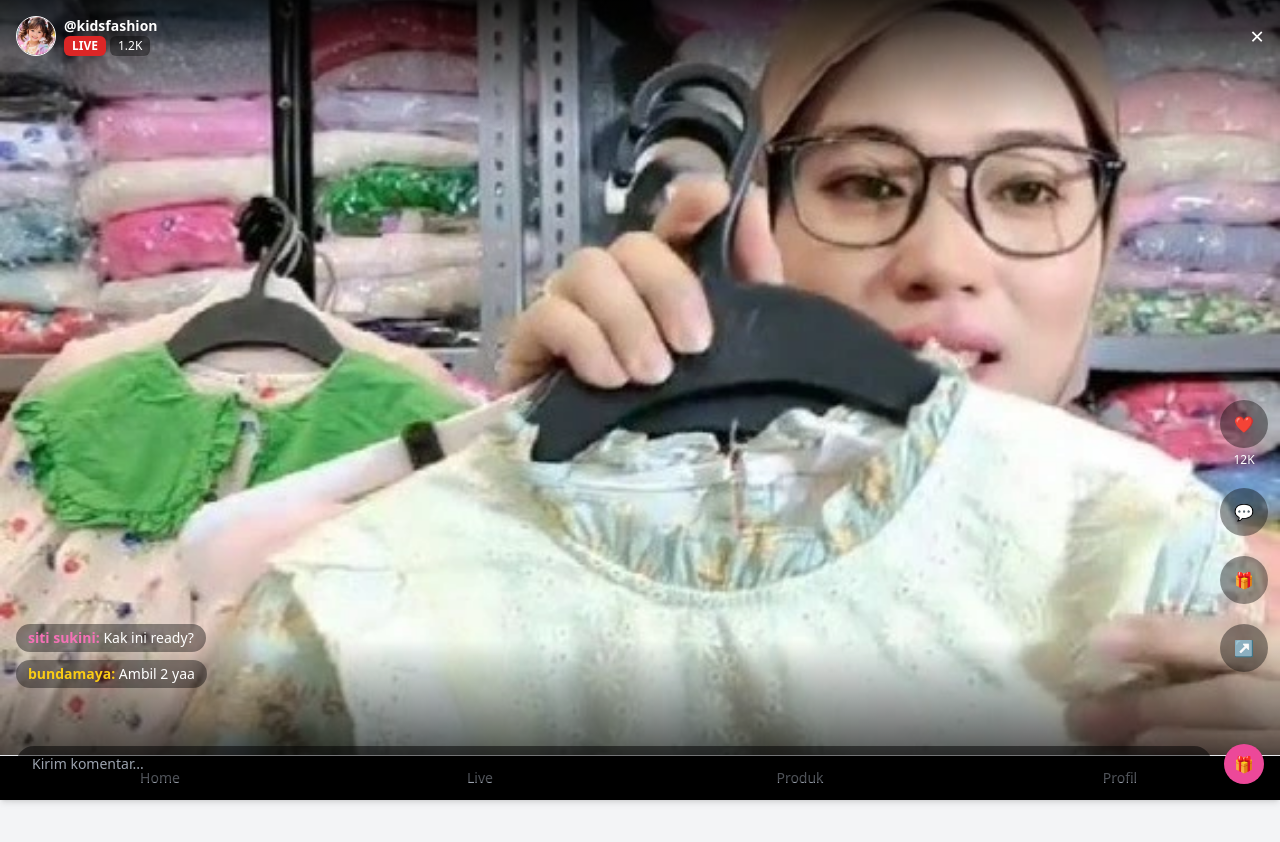
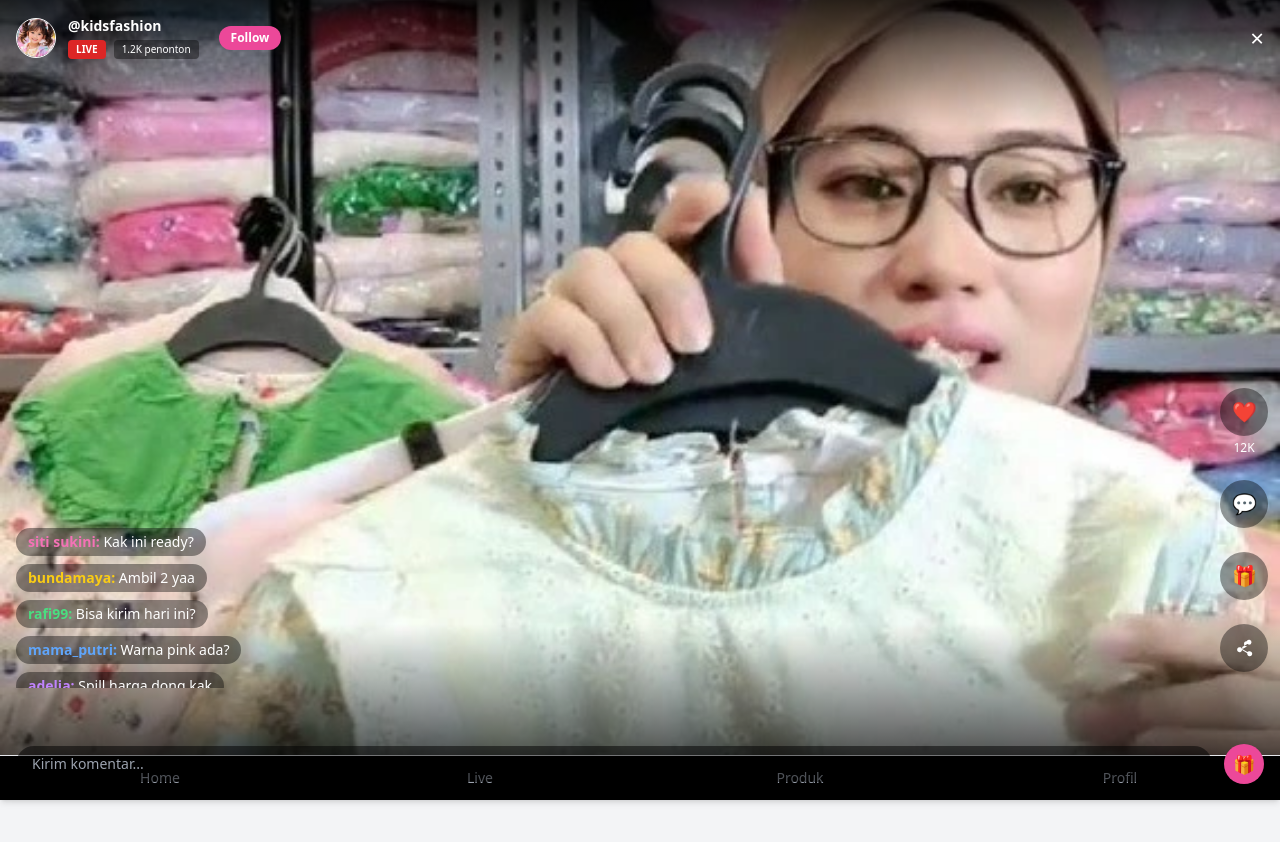
Before and after one commit to djdonjuan86-coder/kfs, a Next.js app: page /x in a window 1280 px wide. Shown: the top 842 px of the page. Built offline with nearby package versions, Linux system fonts and the light colour scheme.

Commit message:
fix product

```diff
--- a/src/app/x/page.js
+++ b/src/app/x/page.js
@@ -1,50 +1,61 @@
 export default function LivePage() {
   return (
     <div className="relative w-full h-screen bg-black overflow-hidden text-white">
-      {/* Background Video / Thumbnail */}
+      {/* Background */}
       <img src="/images/baju-anak.webp" alt="Live" className="absolute inset-0 w-full h-full object-cover" />
 
-      {/* Top Gradient */}
+      {/* Gradients */}
       <div className="absolute top-0 left-0 w-full h-32 bg-gradient-to-b from-black/80 to-transparent"></div>
-
-      {/* Bottom Gradient */}
-      <div className="absolute bottom-0 left-0 w-full h-40 bg-gradient-to-t from-black/90 to-transparent"></div>
+      <div className="absolute bottom-0 left-0 w-full h-44 bg-gradient-to-t from-black/90 to-transparent"></div>
 
       {/* TOP BAR */}
       <div className="absolute top-4 left-4 right-4 flex items-center justify-between z-20">
-        {/* Live Info */}
-        <div className="flex items-center gap-2">
+        {/* Left Info */}
+        <div className="flex items-center gap-3">
           <img src="/images/setelan-anak.webp" className="w-10 h-10 rounded-full border border-white" alt="avatar" />
 
           <div>
             <p className="text-sm font-semibold">@kidsfashion</p>
-            <div className="flex items-center gap-1">
-              <span className="bg-red-600 text-xs px-2 py-[2px] rounded-md font-bold">LIVE</span>
-              <span className="text-xs bg-black/40 px-2 py-[2px] rounded-md">1.2K</span>
+
+            <div className="flex items-center gap-2 mt-1">
+              <span className="bg-red-600 text-[10px] px-2 py-[2px] rounded font-bold">LIVE</span>
+
+              <span className="text-[10px] bg-black/40 px-2 py-[2px] rounded">1.2K penonton</span>
             </div>
           </div>
+
+          {/* FOLLOW BUTTON */}
+          <button className="ml-2 bg-pink-500 text-xs px-3 py-1 rounded-full font-semibold">Follow</button>
         </div>
 
-        {/* Close Button */}
+        {/* Close */}
         <button className="text-white text-2xl font-light">×</button>
       </div>
 
       {/* RIGHT SIDE ACTIONS */}
-      <div className="absolute right-3 bottom-32 flex flex-col items-center gap-5 z-20">
+      <div className="absolute right-3 bottom-32 flex flex-col items-center gap-6 z-20">
+        {/* Like */}
         <div className="flex flex-col items-center">
-          <div className="w-12 h-12 bg-black/40 rounded-full flex items-center justify-center">❤️</div>
+          <div className="w-12 h-12 bg-black/40 rounded-full flex items-center justify-center text-xl">❤️</div>
           <span className="text-xs mt-1">12K</span>
         </div>
 
-        <div className="w-12 h-12 bg-black/40 rounded-full flex items-center justify-center">💬</div>
+        {/* Comment */}
+        <div className="w-12 h-12 bg-black/40 rounded-full flex items-center justify-center text-xl">💬</div>
 
-        <div className="w-12 h-12 bg-black/40 rounded-full flex items-center justify-center">🎁</div>
+        {/* Gift */}
+        <div className="w-12 h-12 bg-black/40 rounded-full flex items-center justify-center text-xl">🎁</div>
 
-        <div className="w-12 h-12 bg-black/40 rounded-full flex items-center justify-center">↗</div>
+        {/* SHARE BUTTON (SVG lebih mirip asli) */}
+        <div className="w-12 h-12 bg-black/40 rounded-full flex items-center justify-center">
+          <svg xmlns="http://www.w3.org/2000/svg" viewBox="0 0 24 24" fill="white" className="w-5 h-5">
+            <path d="M18 8a3 3 0 10-2.83-4H15a3 3 0 000 6c.34 0 .66-.06.96-.17l-6.27 3.65a3 3 0 100 1.04l6.27 3.65A3 3 0 1018 16a2.99 2.99 0 00-1.96.74l-6.27-3.65a3.07 3.07 0 000-2.18l6.27-3.65c.3.11.62.17.96.17z" />
+          </svg>
+        </div>
       </div>
 
       {/* COMMENTS AREA */}
-      <div className="absolute bottom-28 left-4 right-20 space-y-2 text-sm z-20">
+      <div className="absolute bottom-28 left-4 right-20 space-y-2 text-sm z-20 max-h-40 overflow-hidden">
         <div className="bg-black/40 px-3 py-1 rounded-full w-fit">
           <span className="font-semibold text-pink-400">siti sukini:</span> Kak ini ready?
         </div>
@@ -52,13 +63,25 @@ export default function LivePage() {
         <div className="bg-black/40 px-3 py-1 rounded-full w-fit">
           <span className="font-semibold text-yellow-400">bundamaya:</span> Ambil 2 yaa
         </div>
+
+        <div className="bg-black/40 px-3 py-1 rounded-full w-fit">
+          <span className="font-semibold text-green-400">rafi99:</span> Bisa kirim hari ini?
+        </div>
+
+        <div className="bg-black/40 px-3 py-1 rounded-full w-fit">
+          <span className="font-semibold text-blue-400">mama_putri:</span> Warna pink ada?
+        </div>
+
+        <div className="bg-black/40 px-3 py-1 rounded-full w-fit">
+          <span className="font-semibold text-purple-400">adelia:</span> Spill harga dong kak
+        </div>
       </div>
 
       {/* BOTTOM CHAT INPUT */}
       <div className="absolute bottom-4 left-4 right-4 flex items-center gap-3 z-20">
         <input type="text" placeholder="Kirim komentar..." className="flex-1 bg-black/50 rounded-full px-4 py-2 text-sm outline-none" />
 
-        <div className="w-10 h-10 bg-pink-500 rounded-full flex items-center justify-center">🎁</div>
+        <div className="w-10 h-10 bg-pink-500 rounded-full flex items-center justify-center text-lg">🎁</div>
       </div>
     </div>
   );
```
